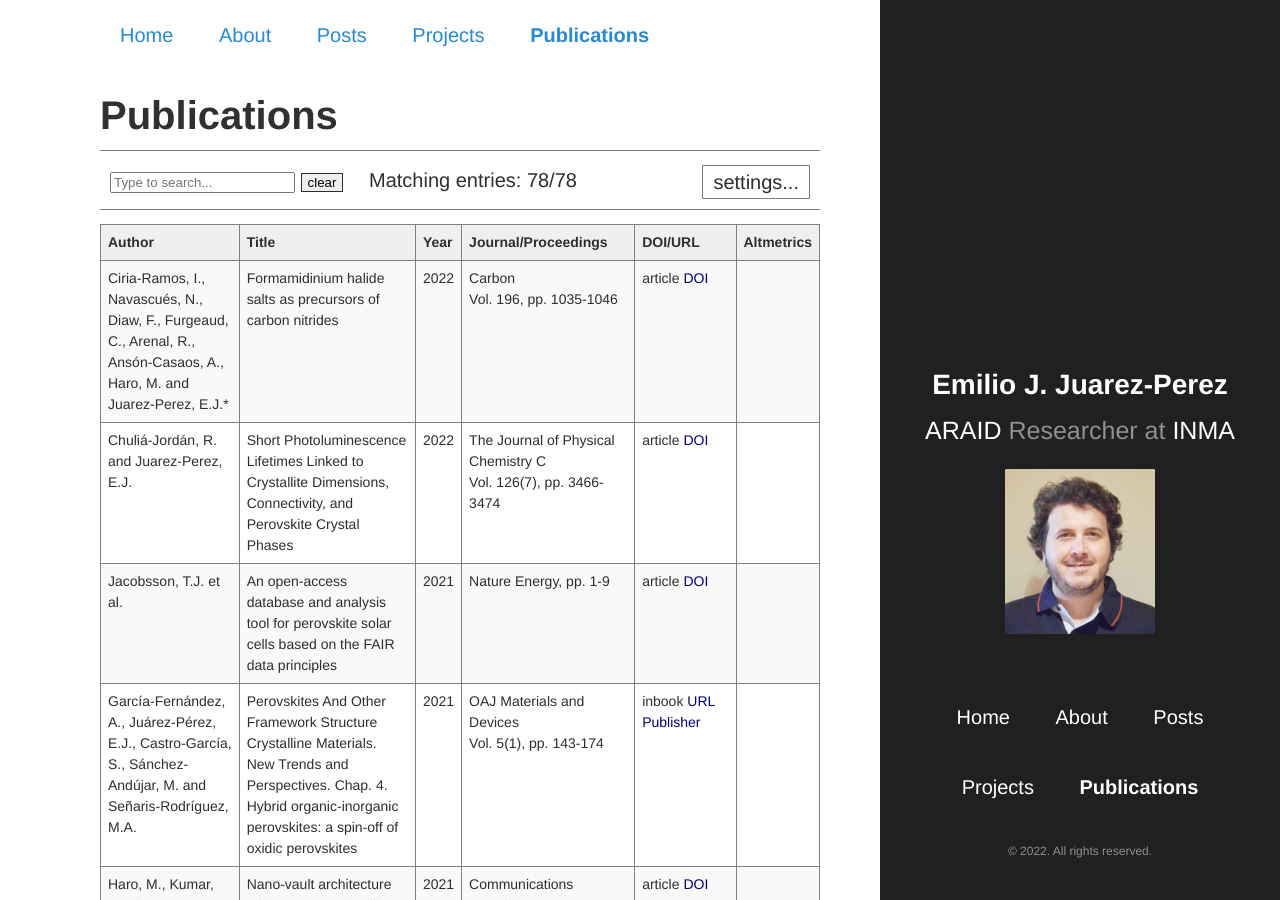
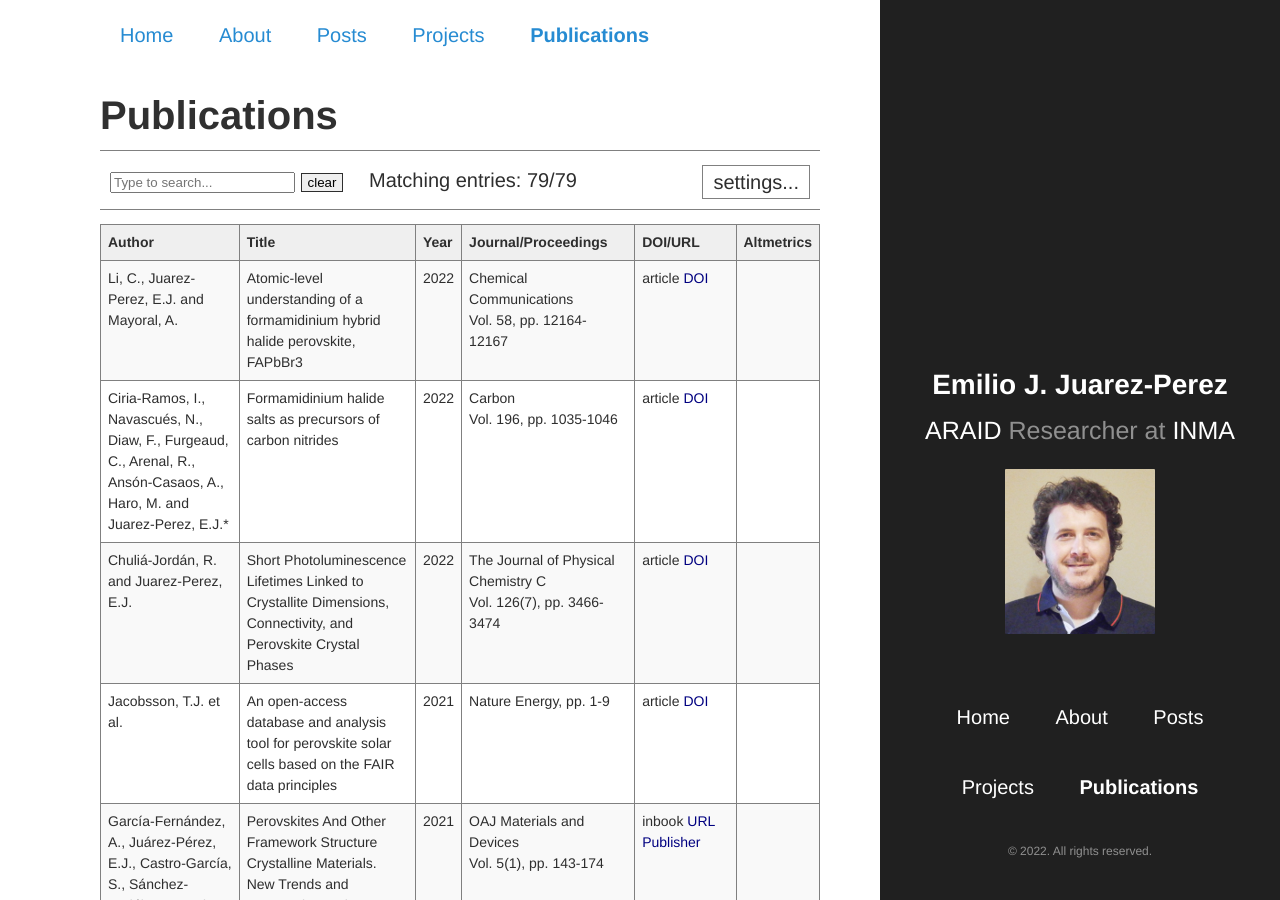
Before and after one commit to ejjpweb/ejjpweb.github.io, a Jekyll site: the page built from Publications.md, in a window 1280 px wide and 900 px high. Built offline with Jekyll 4.4.1, drawn with Linux system fonts in a browser that asks for light colours; comment, search, counter and statistics services are not loaded; some of the changed text lies outside the part shown.

Commit message:
actualizacion diciembre - publicaciones, badge WoS

```diff
--- a/Publications.md
+++ b/Publications.md
@@ -350,6 +350,15 @@ p.infolinks { margin: 0.3em 0em 0em 0em; padding: 0px; }
 
 
 <tbody>
+
+<tr id="Li2022Atomic12164" class="entry">
+	<td>Li, C., Juarez-Perez, E.J. and Mayoral, A.</td>
+	<td>Atomic-level understanding of a formamidinium hybrid halide perovskite, FAPbBr3</td>
+	<td>2022</td>
+	<td>Chemical Communications<br/>Vol. 58, pp. 12164-12167&nbsp;</td>
+	<td>article <a href="https://doi.org/10.1039/d2cc04124c">DOI</a> &nbsp;</td>
+	<td> <div class='altmetric-embed' data-badge-type='donut' data-hide-no-mentions='true' data-badge-popover="left" data-doi="10.1039/d2cc04124c" ></div> <span class="__dimensions_badge_embed__" data-style="small_rectangle" data-doi="10.1039/d2cc04124c" > </span></td>
+</tr>
 
 <tr id="Ciria-Ramos2022Formamidinium1035" class="entry">
 	<td>Ciria-Ramos, I., Navascués, N., Diaw, F., Furgeaud, C., Arenal, R., Ansón-Casaos, A., Haro, M. and Juarez-Perez, E.J.*</td>
```
Also changed, not shown: other parts of Publications.md (+1 -1 lines), About.md (+1 -1 lines).
